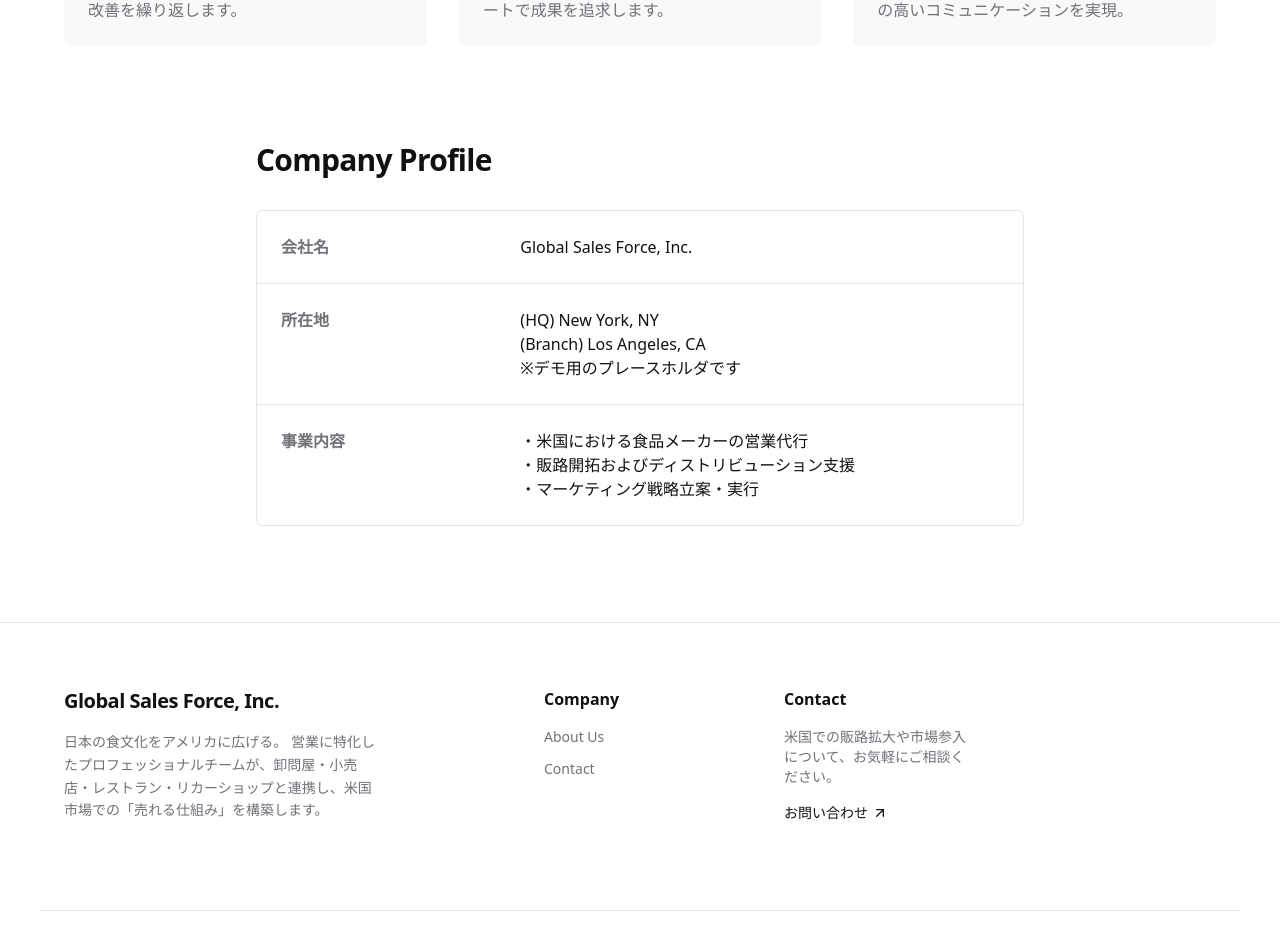
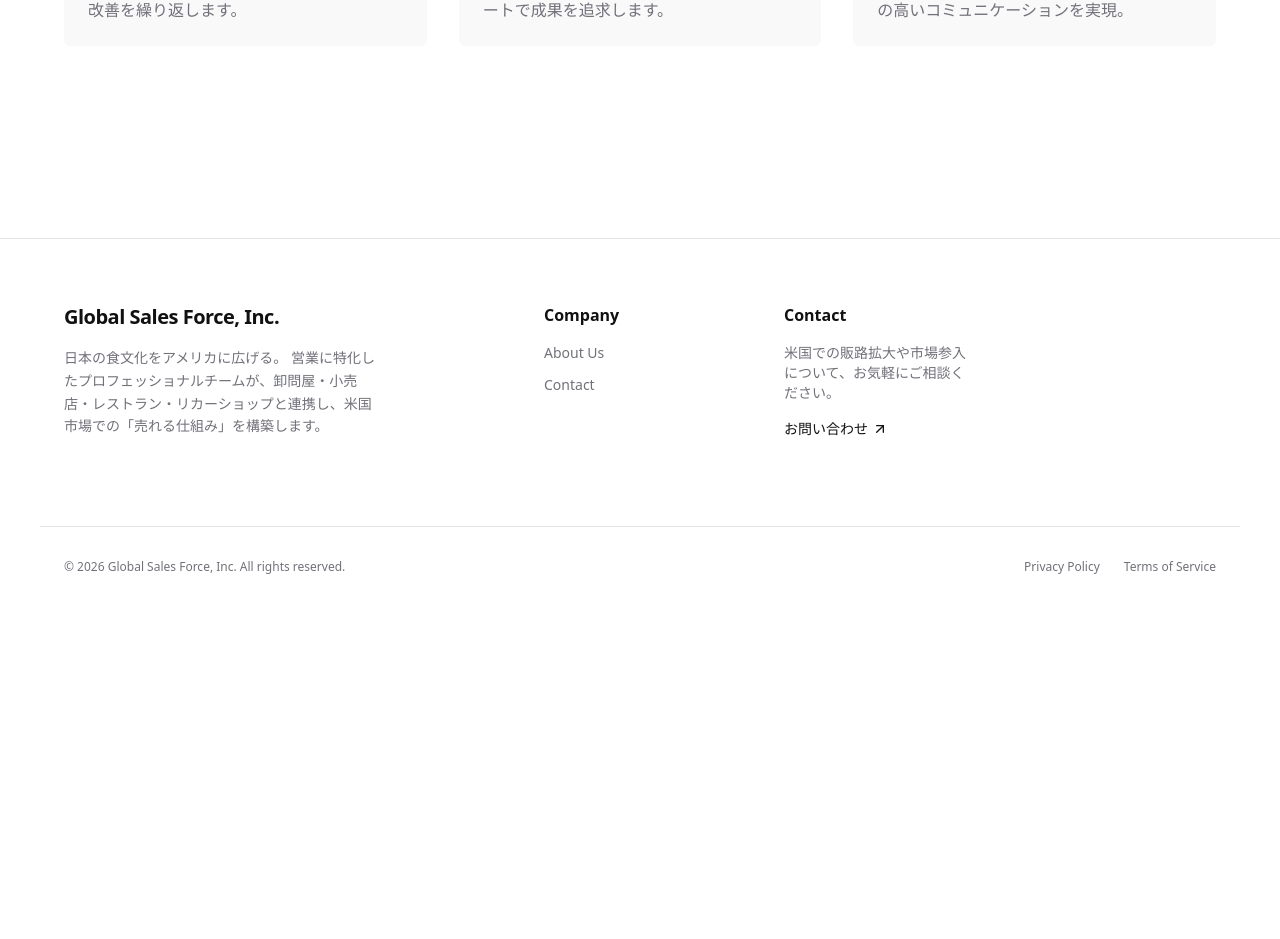
Before and after one commit to ryojitomoyasu/global-salesforce-web, a Next.js app: page /about in a window 1280 px wide. Shown: the part 1192-2131 px from the top of the page. After the commit the page ends 1799 px from the top, so only its background shows below. Built offline with nearby package versions, Linux system fonts and the light colour scheme.

Commit message:
content: remove Company Profile section from About page

```diff
--- a/src/app/about/page.tsx
+++ b/src/app/about/page.tsx
@@ -70,31 +70,7 @@
                         </div>
                     </div>
 
-                    <div className="max-w-3xl mx-auto">
-                        <h2 className="text-3xl font-bold tracking-tight mb-8">Company Profile</h2>
-                        <div className="border border-border rounded-md divide-y divide-border">
-                            <div className="flex flex-col md:flex-row p-6">
-                                <div className="md:w-1/3 font-semibold text-muted-foreground mb-2 md:mb-0">会社名</div>
-                                <div className="md:w-2/3">Global Sales Force, Inc.</div>
-                            </div>
-                            <div className="flex flex-col md:flex-row p-6">
-                                <div className="md:w-1/3 font-semibold text-muted-foreground mb-2 md:mb-0">所在地</div>
-                                <div className="md:w-2/3">
-                                    (HQ) New York, NY<br />
-                                    (Branch) Los Angeles, CA<br />
-                                    ※デモ用のプレースホルダです
-                                </div>
-                            </div>
-                            <div className="flex flex-col md:flex-row p-6">
-                                <div className="md:w-1/3 font-semibold text-muted-foreground mb-2 md:mb-0">事業内容</div>
-                                <div className="md:w-2/3">
-                                    ・米国における食品メーカーの営業代行<br />
-                                    ・販路開拓およびディストリビューション支援<br />
-                                    ・マーケティング戦略立案・実行
-                                </div>
-                            </div>
-                        </div>
-                    </div>
+
                 </div>
             </main>
             <Footer />
```
